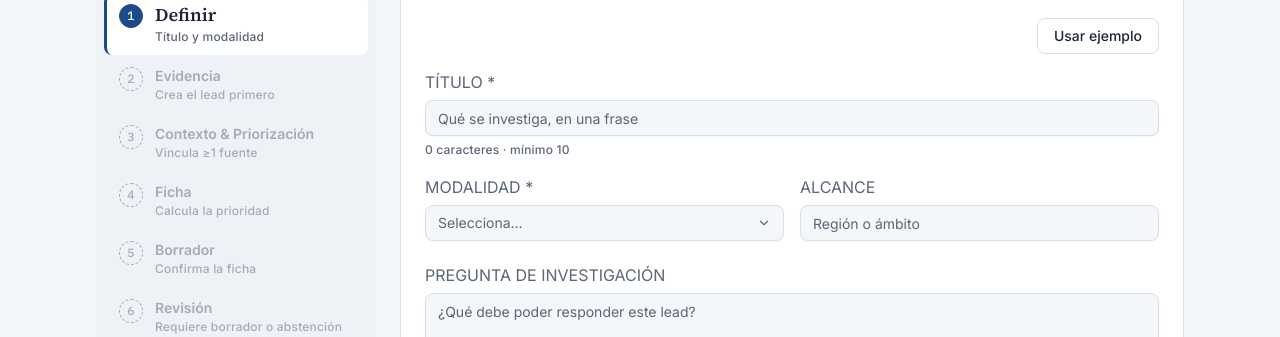
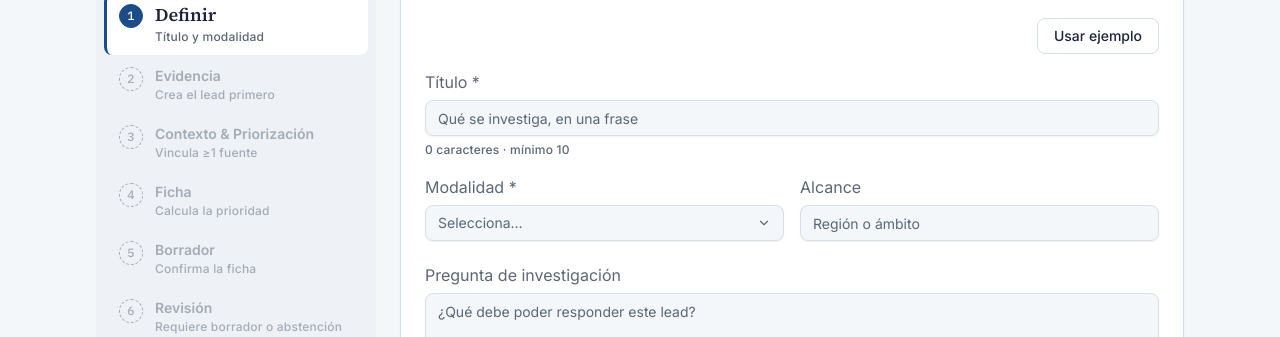
Before and after one commit to o0Ghost0o/EvidentIA, a Nuxt app in the folder frontend/: page /leads/new in a window 1280 px wide. Shown: the part 422-759 px from the top of the page. Built offline with nearby package versions, Linux system fonts and the light colour scheme.

Commit message:
style(leads): sentence-case step 1 form labels in new lead wizard

```diff
--- a/frontend/pages/leads/new.vue
+++ b/frontend/pages/leads/new.vue
@@ -325,7 +325,7 @@ function restartWizard() {
 
             <div class="grid grid-cols-[repeat(auto-fit,minmax(240px,1fr))] gap-4">
               <div class="col-span-full flex flex-col gap-1.5">
-                <Label for="lead-title">Título *</Label>
+                <Label for="lead-title" class="normal-case">Título *</Label>
                 <Input
                   id="lead-title"
                   v-model="form.title"
@@ -338,7 +338,7 @@ function restartWizard() {
               </div>
 
               <div class="flex flex-col gap-1.5">
-                <Label>Modalidad *</Label>
+                <Label class="normal-case">Modalidad *</Label>
                 <Select
                   v-model="form.mod"
                   :options="MODALIDAD_OPTIONS"
@@ -351,12 +351,12 @@ function restartWizard() {
               </div>
 
               <div class="flex flex-col gap-1.5">
-                <Label for="lead-alcance">Alcance</Label>
+                <Label for="lead-alcance" class="normal-case">Alcance</Label>
                 <Input id="lead-alcance" v-model="form.alc" placeholder="Región o ámbito" />
               </div>
 
               <div class="col-span-full flex flex-col gap-1.5">
-                <Label for="lead-q">Pregunta de investigación</Label>
+                <Label for="lead-q" class="normal-case">Pregunta de investigación</Label>
                 <Textarea
                   id="lead-q"
                   v-model="form.q"
```
